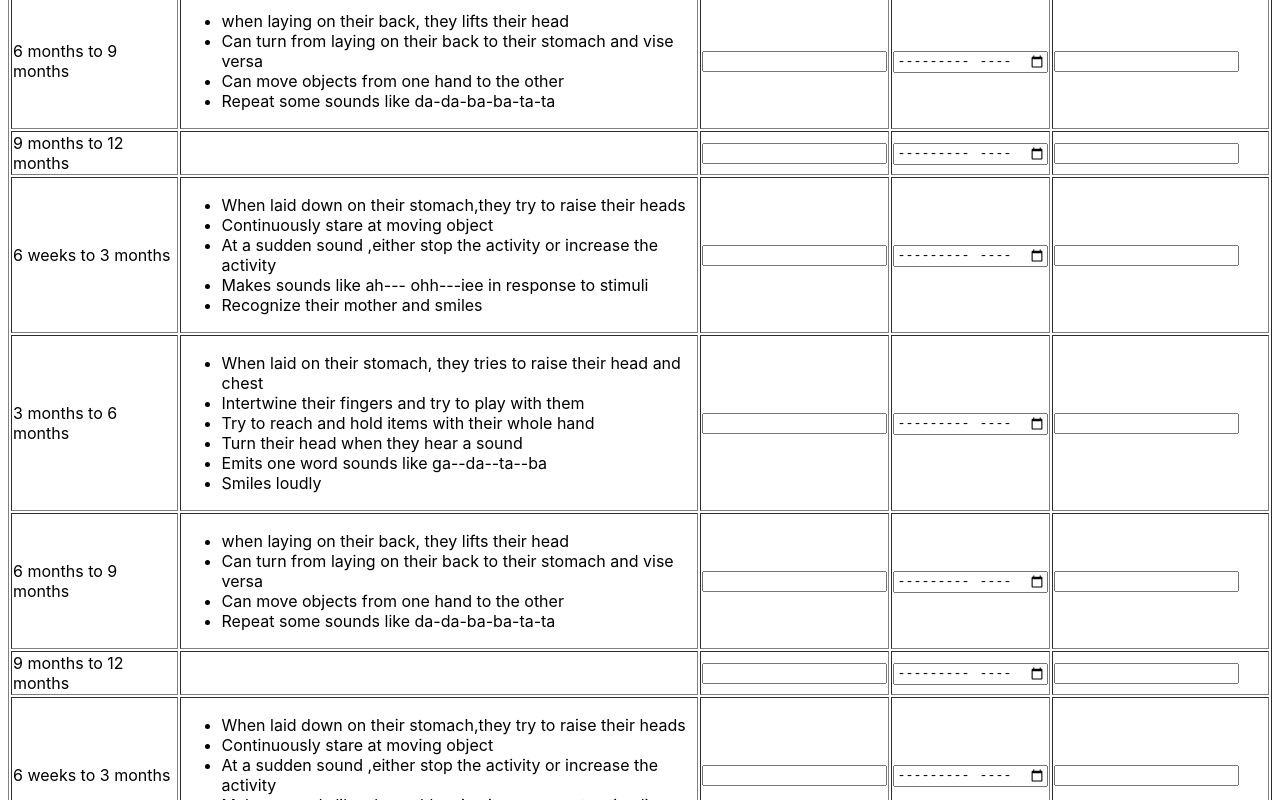
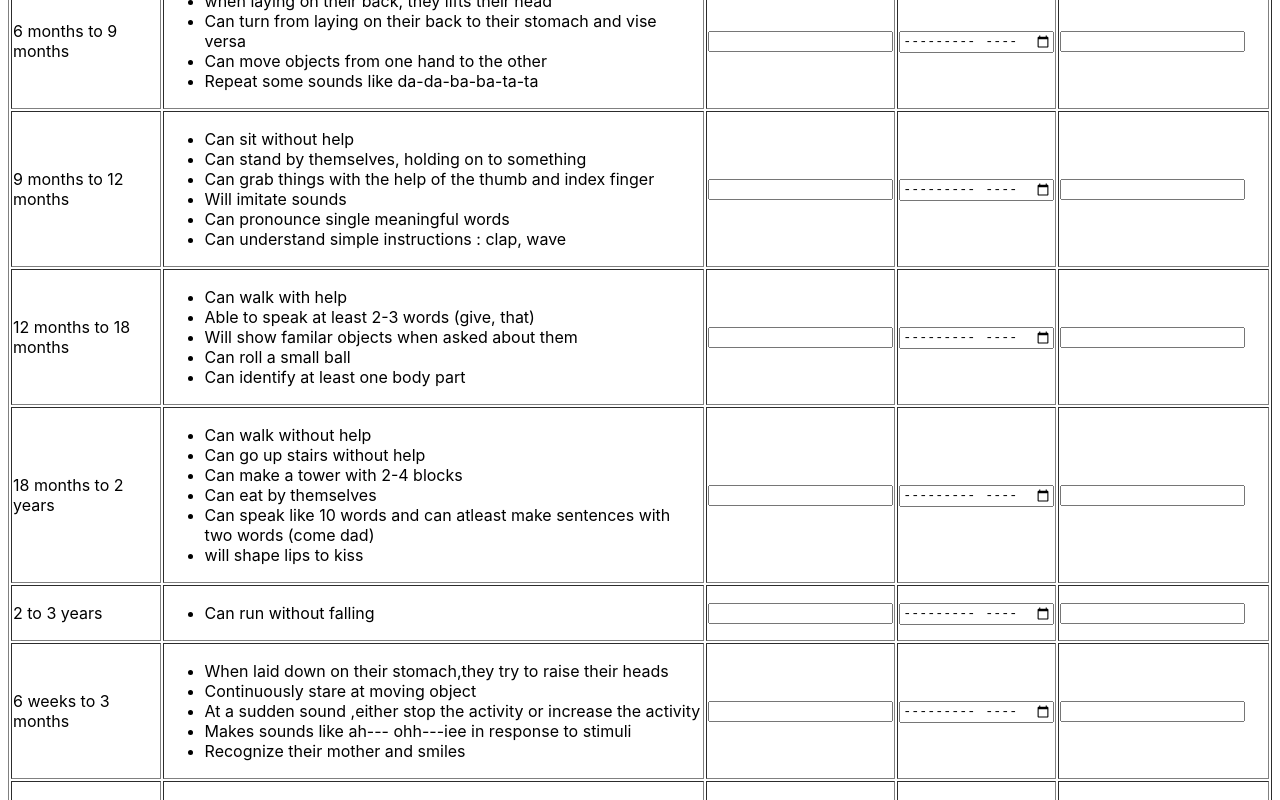
Before and after one commit to Methma-02/Health_Bridge, a React (Vite) app in the folder Frontend/: page / in a window 1280 px wide. Shown: the part 400-1200 px from the top of the page. Built offline with nearby package versions, Linux system fonts and the light colour scheme.

Commit message:
updated tables

```diff
--- a/Frontend/src/developmentMilestones.jsx
+++ b/Frontend/src/developmentMilestones.jsx
@@ -25,7 +25,30 @@ const DevelopmentMilestones = () => {
                 "Repeat some sounds like da-da-ba-ba-ta-ta",
             ],
             "9 months to 12 months":[
-
+                "Can sit without help",
+                "Can stand by themselves, holding on to something ",
+                "Can grab things with the help of the thumb and index finger",
+                "Will imitate sounds",
+                "Can pronounce single meaningful words",
+                "Can understand simple instructions : clap, wave",
+            ],
+            "12 months to 18 months":[
+                "Can walk with help",
+                "Able to speak at least 2-3 words (give, that)",
+                "Will show familar objects when asked about them",
+                "Can roll a small ball",
+                "Can identify at least one body part"
+            ],
+            "18 months to 2 years":[
+                "Can walk without help",
+                "Can go up stairs without help",
+                "Can make a tower with 2-4 blocks",
+                "Can eat by themselves",
+                "Can speak like 10 words and can atleast make sentences with two words (come dad)",
+                "will shape lips to kiss"
+            ],
+            "2 to 3 years":[
+                "Can run without falling"
             ]
         }))
     });
```
